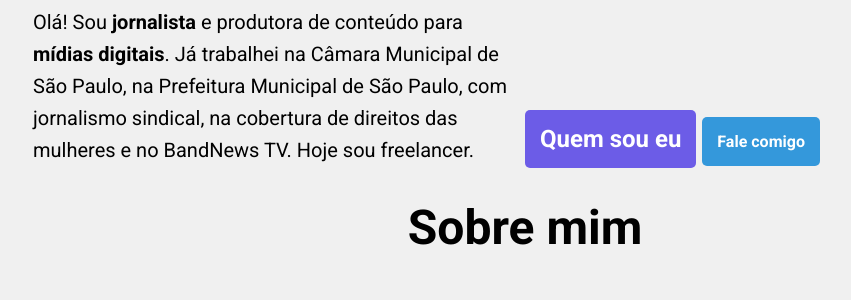
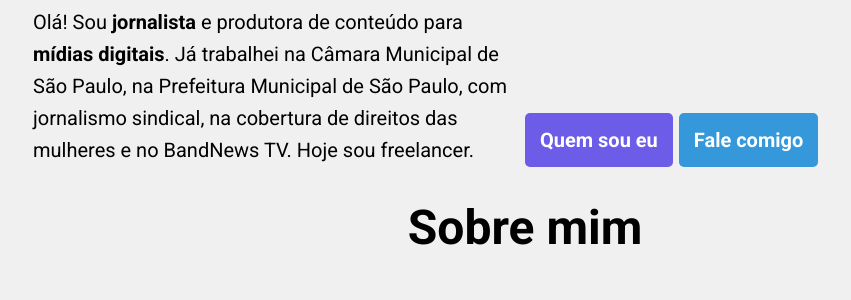
Before and after one commit to carol00andrade/portfoliosite, a Flask app: page / in a window 1280 px wide. Shown: the part 482-782 px from the top of the page, without its empty margins (115-966 px from the left). Run offline with Flask 3, Linux system fonts and the light colour scheme.

Commit message:
Update portfolio.html

```diff
--- a/templates/portfolio.html
+++ b/templates/portfolio.html
@@ -68,7 +68,7 @@
                 background-color: #6c5ce7;
                 border-radius: 5px;
                 padding: 15px;
-                font-size: 24px;
+                font-size: 20px;
                 font-weight: bold;
                 color: #FFFFFF;
                 text-decoration: none;
@@ -77,7 +77,7 @@
                 background-color: #3498db;
                 border-radius: 5px;
                 padding: 15px;
-                font-size: 16px;
+                font-size: 20px;
                 font-weight: bold;
                 color: #FFFFFF;
                 text-decoration: none;
```
